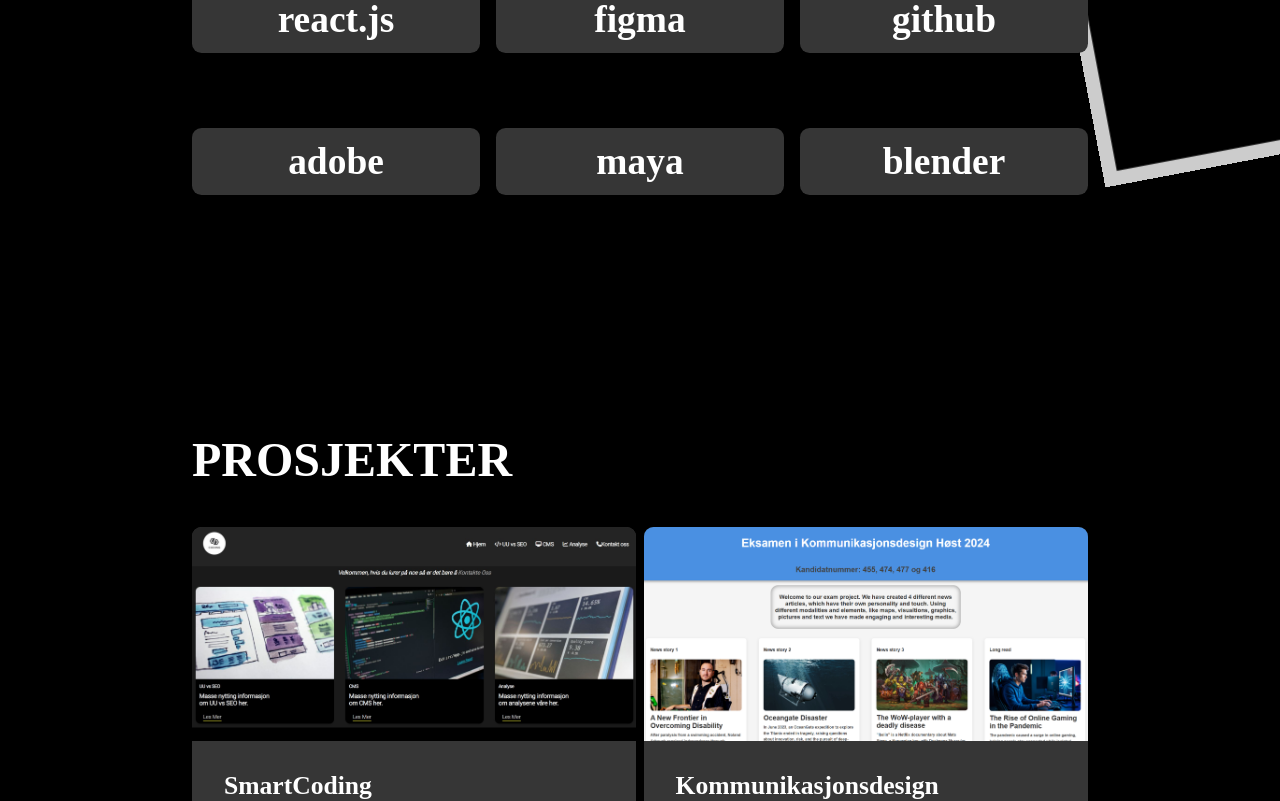
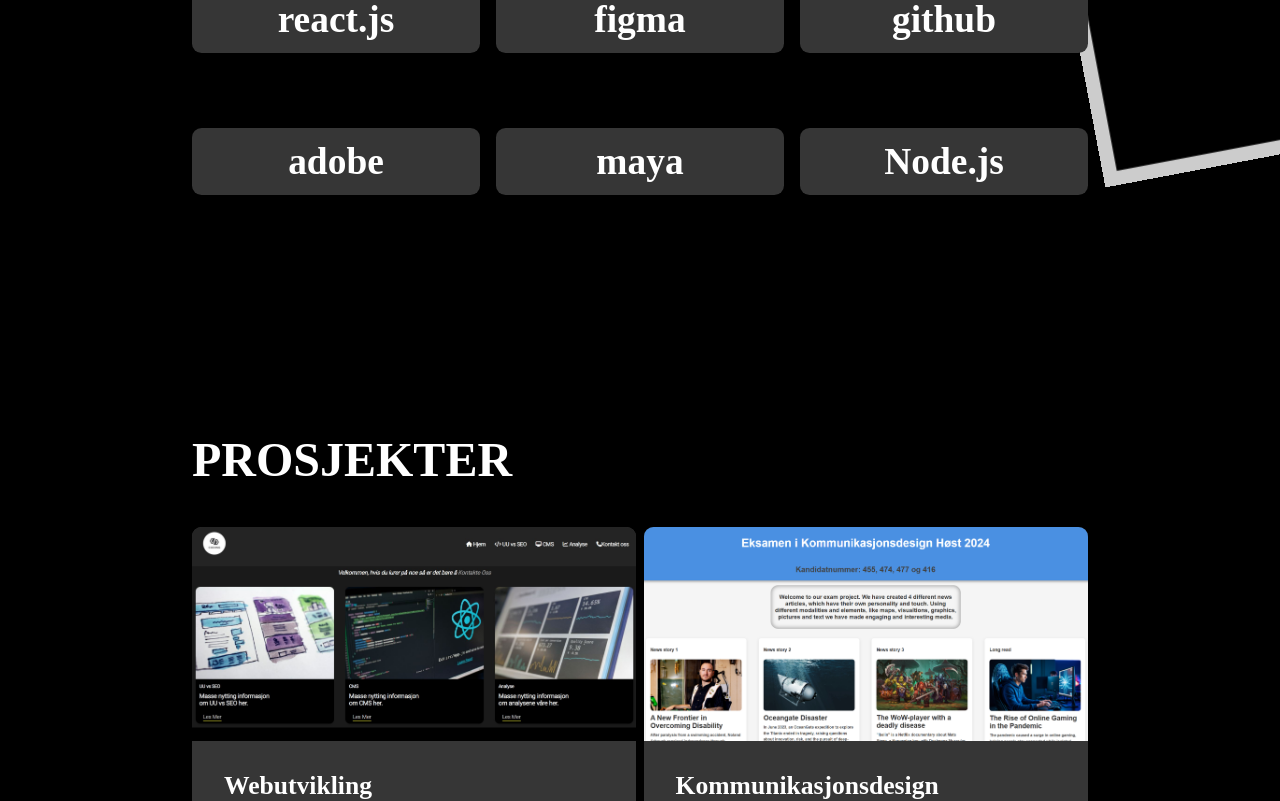
Before and after one commit to MireX420/MyPortfolio, a React (Vite) app in the folder MyPortfolio/: page / in a window 1280 px wide. Shown: the part 1240-2041 px from the top of the page. Built offline with nearby package versions, Linux system fonts and the light colour scheme; a web font is replaced by a local one.

Commit message:
Updated skills

```diff
--- a/MyPortfolio/src/components/Home.jsx
+++ b/MyPortfolio/src/components/Home.jsx
@@ -85,7 +85,7 @@
                         <h3>github</h3>
                         <h3>adobe</h3>
                         <h3>maya</h3>
-                        <h3>blender</h3>
+                        <h3>Node.js</h3>
                     </section>
                 </section>
                 <section className="projects">
@@ -95,7 +95,7 @@
                             <a href="https://mirex420.github.io/adrianmi.github.io/index.html" alt="Link to SmartCoding website" className="project-link">
                                 <img src={smartcoding} alt="Smartcoding website" />
                                 <section className="project-desc">
-                                    <h2>SmartCoding</h2>
+                                    <h2>Webutvikling</h2>
                                     <p>Nettside for webutviklings emnet</p>
                                 </section>
                             </a>
```
